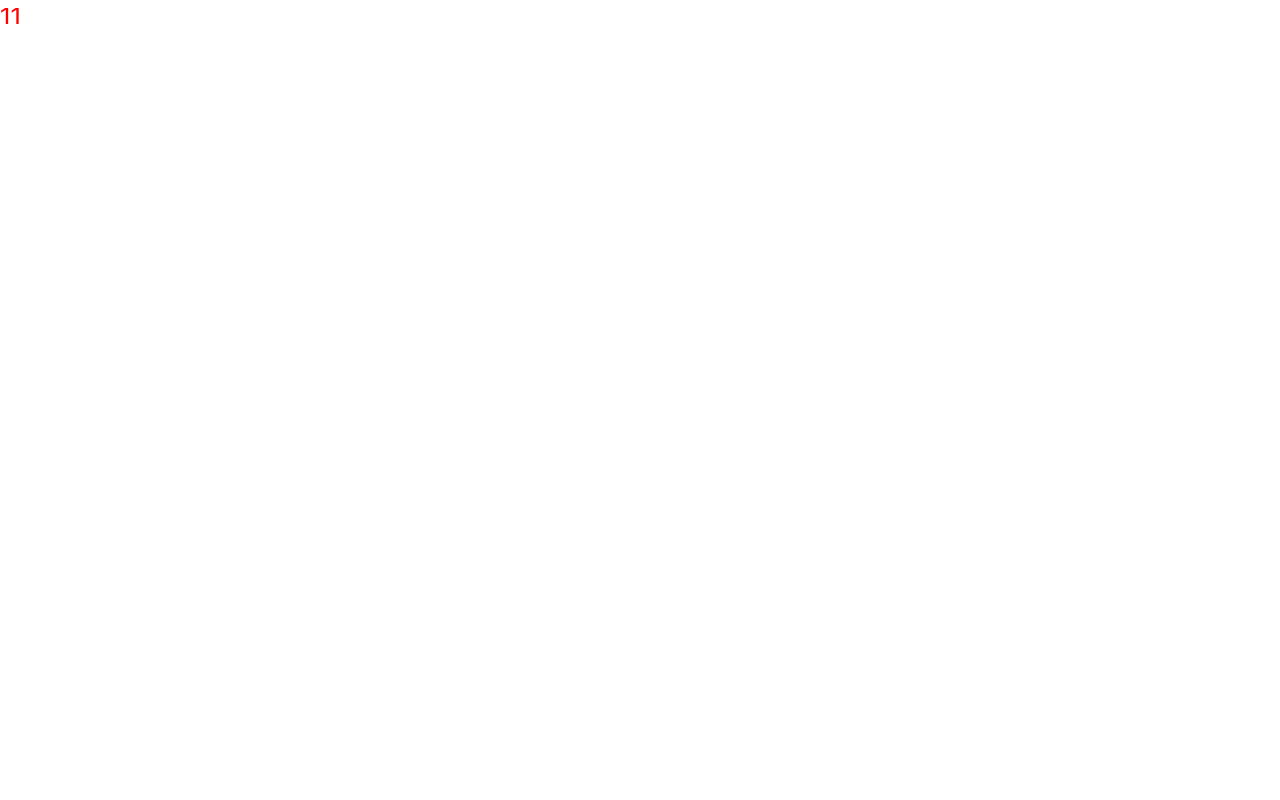
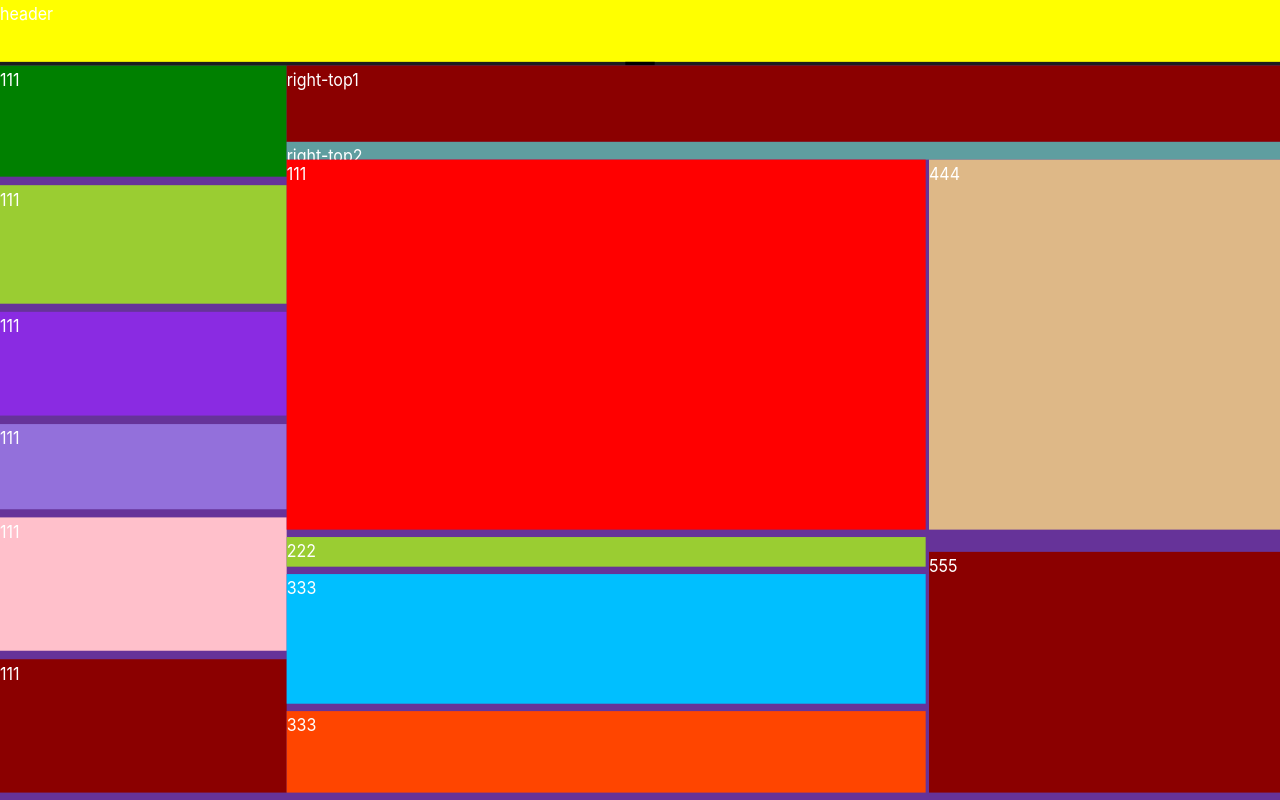
Before and after one commit to YXJR/Echarts-Screen, a Vue app: page / in a window 1280 px wide. Built offline with nearby package versions, Linux system fonts and the light colour scheme.

Commit message:
add container

```diff
--- a/package.json
+++ b/package.json
@@ -8,7 +8,9 @@
     "preview": "vite preview"
   },
   "dependencies": {
+    "echarts": "^5.4.2",
     "vue": "^3.3.4",
+    "vue-echarts": "^6.6.0",
     "vue-router": "^4.2.2"
   },
   "devDependencies": {
--- a/src/components/Container/index.vue
+++ b/src/components/Container/index.vue
@@ -93,7 +93,7 @@ export default {
     }
 
     const onResize = async (e) => {
-      console.log('onResize', e) // MutationObserver将属性传入了
+      // MutationObserver将属性传入了 console.log('onResize', e)
       await initSize()
       updateScale()
     }
--- a/src/components/Loading/index.vue
+++ b/src/components/Loading/index.vue
@@ -9,7 +9,7 @@
         :cy="height/2"
         :r="cr"
         fill="transparent"
-        stroke-width="3"
+        stroke-width="10"
         :stroke-dasharray="dashArrayOut"
         :stroke="outlineColor"
         stroke-linecap="round"
@@ -34,7 +34,7 @@
         :cy="height/2"
         :r="crIn"
         fill="transparent"
-        stroke-width="3"
+        stroke-width="10"
         :stroke-dasharray="dashArrayIn"
         :stroke="inlineColor"
         stroke-linecap="round"
@@ -138,8 +138,5 @@ export default {
   flex-direction: column;
   justify-content: center;
   align-items: center;
-  .loading-tip {
-    font-size: 15px;
-  }
 }
 </style>
--- /dev/null
+++ b/src/components/VueEcharts/index.js
@@ -0,0 +1,4 @@
+import VueEcharts from "./index.vue"
+export default function (Vue) {
+  Vue.component(VueEcharts.name, VueEcharts)
+}
--- /dev/null
+++ b/src/components/VueEcharts/index.vue
@@ -0,0 +1,22 @@
+<template>
+  <div class="echarts">
+    vue-echarts
+  </div>
+</template>
+
+<script>
+import { watch } from "vue"
+export default {
+  name: 'VueEcharts',
+  props: {
+    options: {}
+  },
+  setup (ctx) {
+    return {
+    }
+  }
+}
+</script>
+
+<style lang="scss" scoped>
+</style>
--- a/src/components/index.js
+++ b/src/components/index.js
@@ -1,7 +1,9 @@
 import Container from "./Container/index"
 import Loading from "./Loading/index.js"
+import VueEcharts from "./VueEcharts/index"
 
 export default function (Vue) {
   Vue.use(Container)
   Vue.use(Loading)
+  Vue.use(VueEcharts)
 }
--- a/src/views/Home.vue
+++ b/src/views/Home.vue
@@ -1,27 +1,198 @@
 <template>
-  <Container>
-    <div class="test">11</div>
-  </Container>
+  <div class="home">
+    <Loading
+      width="200"
+      height="200"
+      :cr="60"
+      :crIn="30"
+      v-if="loading"
+    >数据大屏加载中...</Loading>
+    <Container
+      class="container"
+      :options="{width:3840,height:2160}"
+      v-else
+    >
+      <div class="header">header</div>
+      <div class="separator">222</div>
+      <div class="center">
+        <div class="left">
+          <div class="left1">111</div>
+          <div class="left2">111</div>
+          <div class="left3">111</div>
+          <div class="left4">111</div>
+          <div class="left5">111</div>
+          <div class="left6">111</div>
+        </div>
+        <div class="right">
+          <div class="right-top1">right-top1</div>
+          <div class="right-top2">right-top2</div>
+          <div class="right-bottom">
+            <div class="right-left">
+              <div class="right-left1">111</div>
+              <div class="right-left2">222</div>
+              <div class="right-left3">333</div>
+              <div class="right-left4">333</div>
+            </div>
+            <div class="right-right">
+              <div class="right-right1">444</div>
+              <div class="right-right2">555</div>
+            </div>
+          </div>
+
+        </div>
+      </div>
+    </Container>
+  </div>
 </template>
 
 <script>
+import { ref, onMounted } from "vue"
 export default {
   name: 'Home',
-  mounted () {
-    window.addEventListener('resize', function () {
-      console.log("resize")
+
+  setup () {
+    let loading = ref(true)
+    onMounted(() => {
+      setTimeout(() => {
+        loading.value = false
+      }, 2500)
     })
-  },
-  setup () {
-    return {}
+    return {
+      loading
+    }
   }
 }
 </script>
 
 <style lang="scss" scoped>
-.test {
-  font-size: 16px;
-  color: red;
-  transform: scale(1, 1);
+.home {
+  width: 100%;
+  height: 100vh;
+  background: rgb(29, 29, 29);
+  color: #fff;
+  font-size: 48px;
+
+  :deep(.loading-tip) {
+    font-size: 32px;
+  }
+  .container {
+    display: flex;
+    flex-direction: column;
+    align-items: center;
+    justify-content: center;
+    .header {
+      width: 100%;
+      height: 167px;
+      background: yellow;
+    }
+    .separator {
+      height: 10px;
+      background: #000;
+    }
+    .center {
+      flex: 1;
+      display: flex;
+      width: 100%;
+      background: rebeccapurple;
+      .left {
+        flex: 0 0 860px;
+        display: flex;
+        justify-content: space-between;
+        flex-direction: column;
+        width: 860px;
+        height: 100%;
+        padding-bottom: 20px;
+        box-sizing: border-box;
+
+        .left1 {
+          height: 300px;
+          background: green;
+        }
+        .left2 {
+          height: 320px;
+          background: yellowgreen;
+        }
+        .left3 {
+          height: 280px;
+          background: blueviolet;
+        }
+        .left4 {
+          height: 230px;
+          background: mediumpurple;
+        }
+        .left5 {
+          height: 360px;
+          background: pink;
+        }
+        .left6 {
+          height: 360px;
+          background: darkred;
+        }
+      }
+      .right {
+        flex: 1;
+        display: flex;
+        flex-direction: column;
+        &-top1 {
+          width: 100%;
+          height: 206px;
+          background: darkred;
+        }
+        &-top2 {
+          width: 100%;
+          height: 48px;
+          background: cadetblue;
+        }
+        &-bottom {
+          flex: 1;
+          display: flex;
+
+          padding-bottom: 20px;
+          .right-left {
+            flex: 0 0 1917px;
+            display: flex;
+            flex-direction: column;
+            justify-content: space-between;
+            width: 1917px;
+            .right-left1 {
+              height: 999px;
+              background: red;
+            }
+            .right-left2 {
+              height: 80px;
+              background: yellowgreen;
+            }
+            .right-left3 {
+              height: 350px;
+              background: deepskyblue;
+            }
+            .right-left4 {
+              height: 220px;
+              background: orangered;
+            }
+          }
+          .right-right {
+            flex: 1;
+            display: flex;
+            flex-direction: column;
+            justify-content: space-between;
+            margin-left: 10px;
+            .right-right1 {
+              width: 100%;
+              height: 999px;
+              background: burlywood;
+            }
+            .right-right2 {
+              width: 100%;
+              height: 650px;
+              background: darkred;
+            }
+          }
+        }
+      }
+    }
+  }
 }
 </style>
+
+<!-- 父级设定flex布局，子项得手动指定宽高 -->
```
Also changed, not shown: 1 other file (tests, documents, lock files or other folders).
